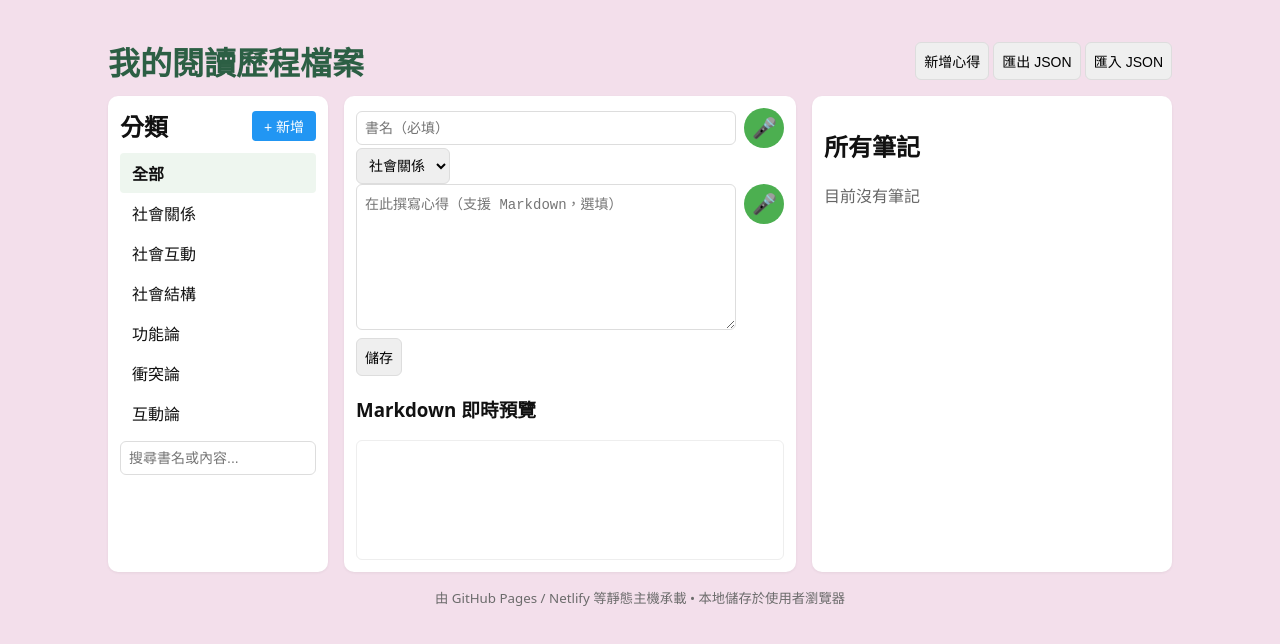
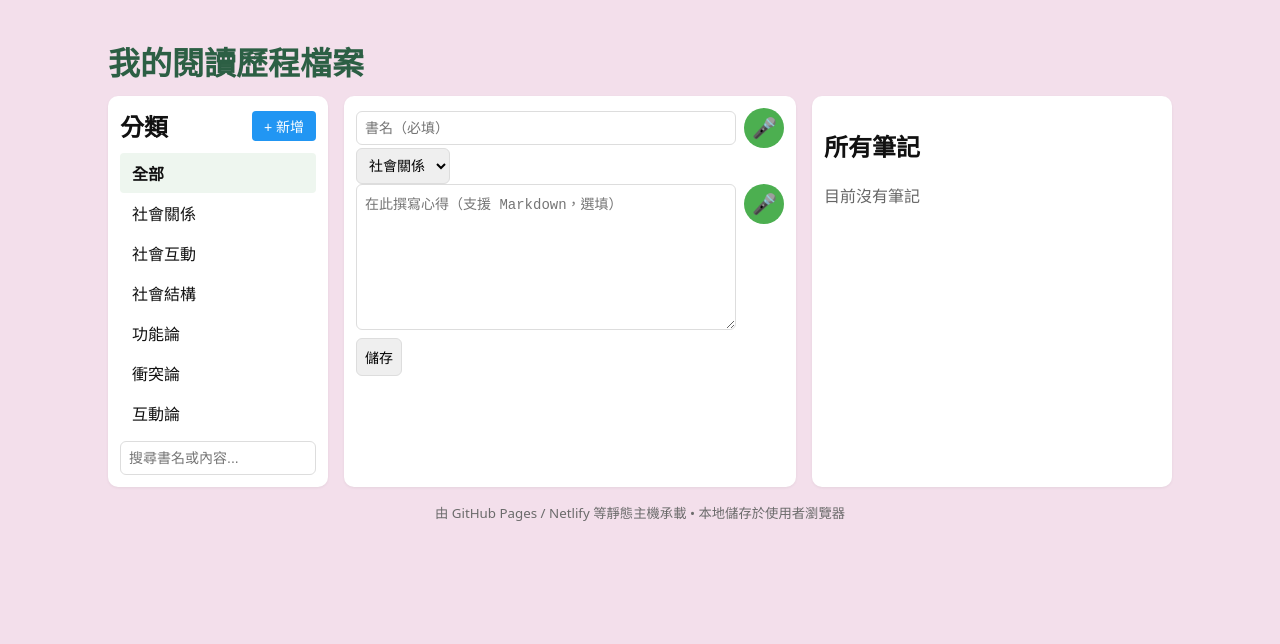
Before and after one commit to 0908232736a-design/-3, a plain HTML site: page index.html in a window 1280 px wide. Drawn offline with nearby package versions, Linux system fonts and the light colour scheme.

Commit message:
Update index.html

```diff
--- a/index.html
+++ b/index.html
@@ -115,12 +115,6 @@
   <div class="container">
     <header>
       <h1 id="site-title">我的閱讀歷程檔案</h1>
-      <div id="user-area">
-        <button id="btn-new">新增心得</button>
-        <button id="btn-export">匯出 JSON</button>
-        <input type="file" id="import-file" style="display:none" />
-        <button id="btn-import">匯入 JSON</button>
-      </div>
     </header>
     <main>
       <aside class="sidebar">
@@ -156,10 +150,6 @@
             <button type="button" id="cancel-edit" style="display:none">取消</button>
           </div>
         </form>
-        <div class="preview">
-          <h3>Markdown 即時預覽</h3>
-          <div id="md-preview" class="md-box"></div>
-        </div>
       </section>
       <section class="notes-area">
         <h2>所有筆記</h2>
```
